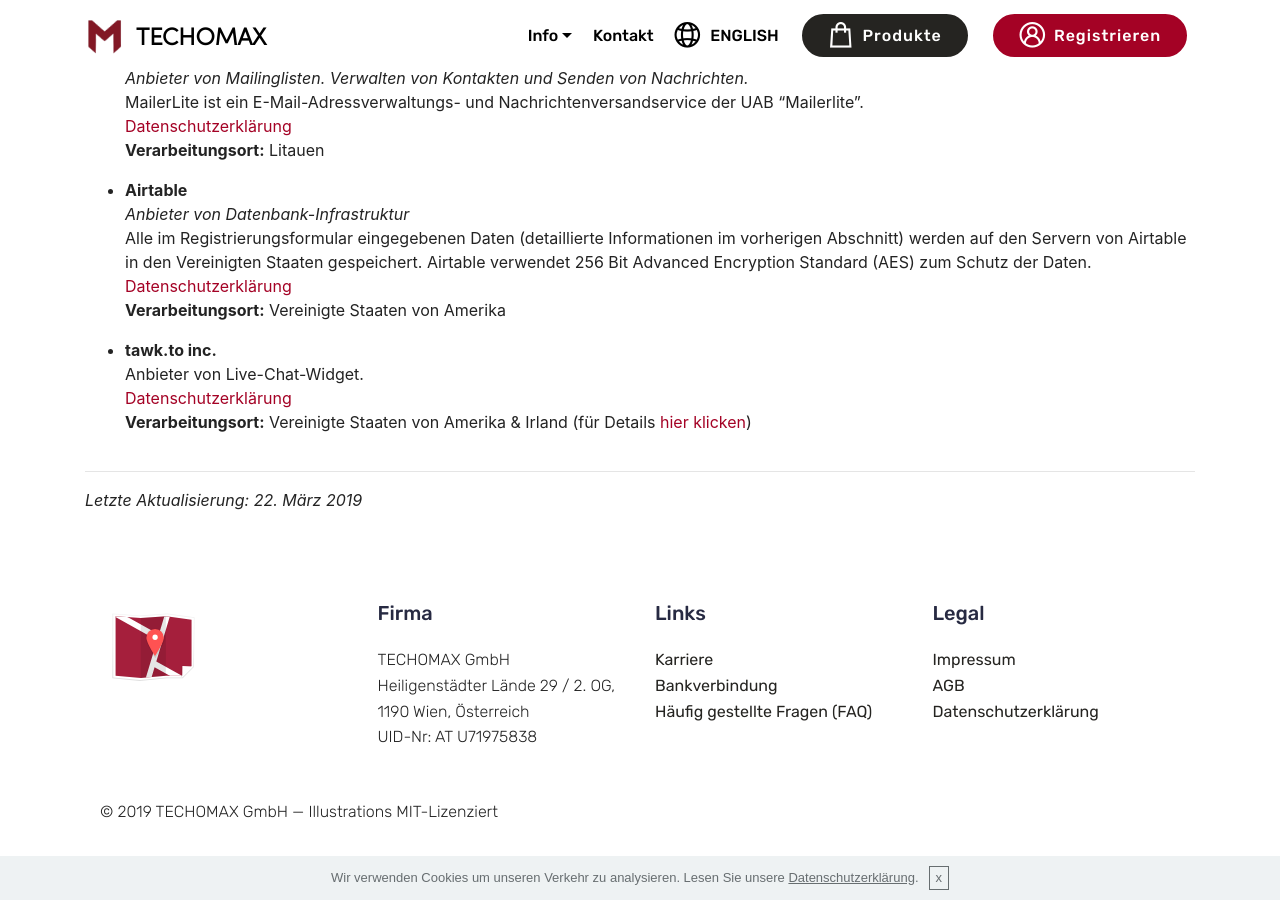
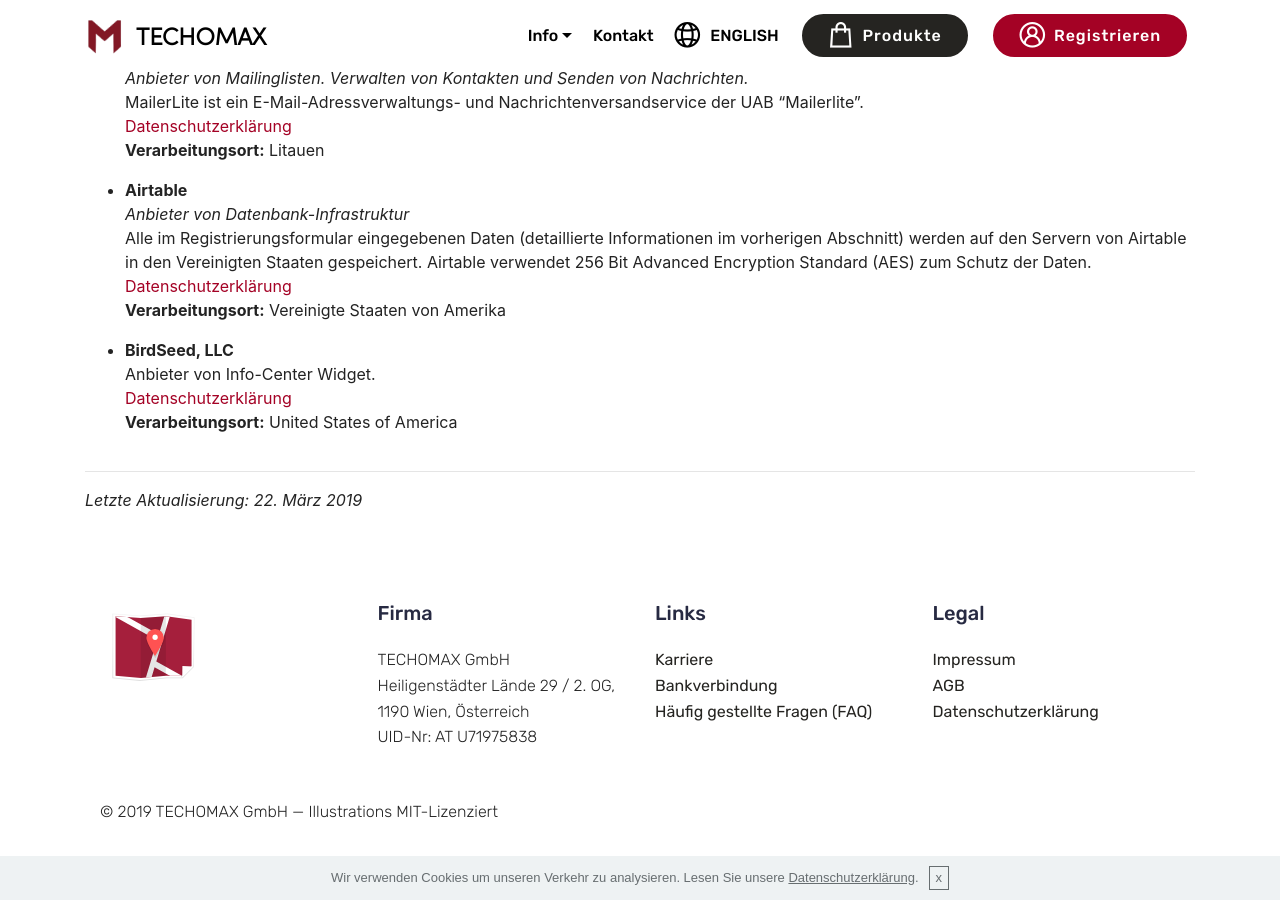
Before and after one commit to techomax/techomax.github.io, a Jekyll site: the page built from de/privacy.html, in a window 1280 px wide and 900 px high, scrolled down 2137 px. Built offline with Jekyll 4.4.1, drawn with Linux system fonts in a browser that asks for light colours; some web fonts are replaced; a script that is not in the unit is left out.

Commit message:
md fixes

```diff
--- a/_includes/pages/privacy-de.md
+++ b/_includes/pages/privacy-de.md
@@ -74,10 +74,10 @@
 [Datenschutzerklärung](https://airtable.com/privacy)
 **Verarbeitungsort:** Vereinigte Staaten von Amerika
 
-- **tawk.to inc.**
-Anbieter von Live-Chat-Widget.
-[Datenschutzerklärung](https://www.chaport.com/privacy)
-**Verarbeitungsort:** Vereinigte Staaten von Amerika & Irland (für Details [hier klicken](https://www.tawk.to/data-protection/sub-processors/))
+- **BirdSeed, LLC**
+Anbieter von Info-Center Widget.
+[Datenschutzerklärung](https://www.birdseed.io/privacy/)
+**Verarbeitungsort:** United States of America
 
 ---
 
```
Also changed, not shown: _includes/pages/agb-en.md (+1 -1 lines), _includes/pages/notes.md (added, +11 -0 lines), _includes/pages/privacy-en.md (+5 -4 lines).
